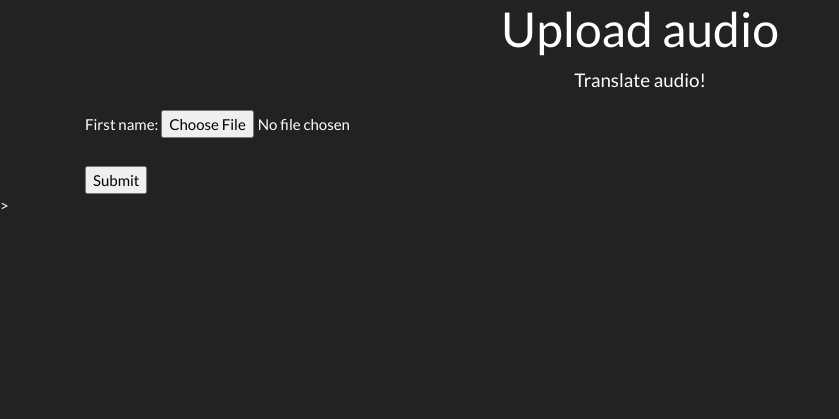
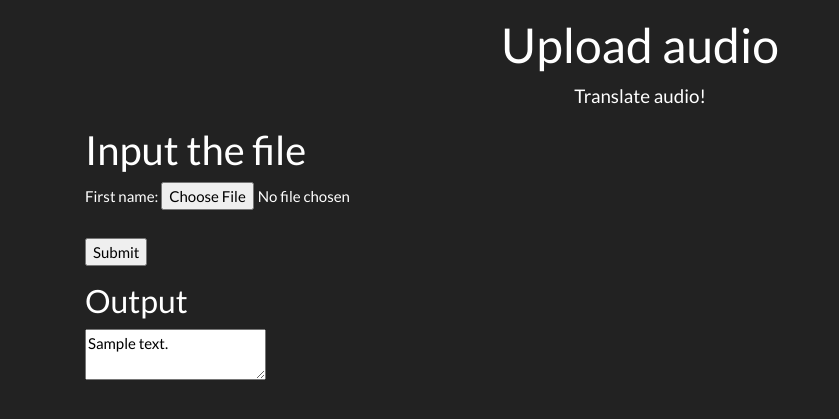
Before and after one commit to tintin10q/se-csai-translation, a Flask app: template web/templates/root.html in a window 1280 px wide. Shown: the top 419 px of the page, without its empty margins (0-839 px from the left). Run offline with Flask 2, Linux system fonts and the light colour scheme; the template is opened without the code that fills it: most values are stand-ins (such as "Sample title", 1, 10 or a date in 2020); some libraries are stand-ins or nearby versions.

Commit message:
Made web page look a little bit more neat 😄

```diff
--- a/web/blueprints/root.py
+++ b/web/blueprints/root.py
@@ -19,4 +19,4 @@ def root_post():
         audio = r.record(source)
     text = r.recognize_google(audio)
     # translate text with model
-    return text
+    return render_template("root.html", text=text)
--- a/web/templates/root.html
+++ b/web/templates/root.html
@@ -1,11 +1,11 @@
 <!DOCTYPE html>
-<html lang="en">
+<p lang="en">
 <head>
-     <link href='{{url_for("static", filename="css/bootstrap_dark.css")}}' rel="stylesheet">
+    <link href='{{url_for("static", filename="css/bootstrap_dark.css")}}' rel="stylesheet">
     <meta charset="UTF-8">
     <title>Translate Audio files</title>
 </head>
-<body>
+
 <header>
     <div class="container text-center">
         <div class="col-md-12">
@@ -23,14 +23,22 @@
 
     </div>
 </header>
+
 <div class="container">
+    <p>
+    <h2>Input the file</h2>
 <form action="." method="post" enctype="multipart/form-data">
+
     <label for="audio_file">First name:</label>
   <input required  type="file" id="audio_file" name="audio_file">
     <br><br>
     <input type="submit" value="Submit">
 </form>
-</div>>
-
+</p>
+<p>
+    <h3>Output</h3>
+    <textarea>{{text}}</textarea>
+</p>
+</div>
 </body>
 </html>
```
